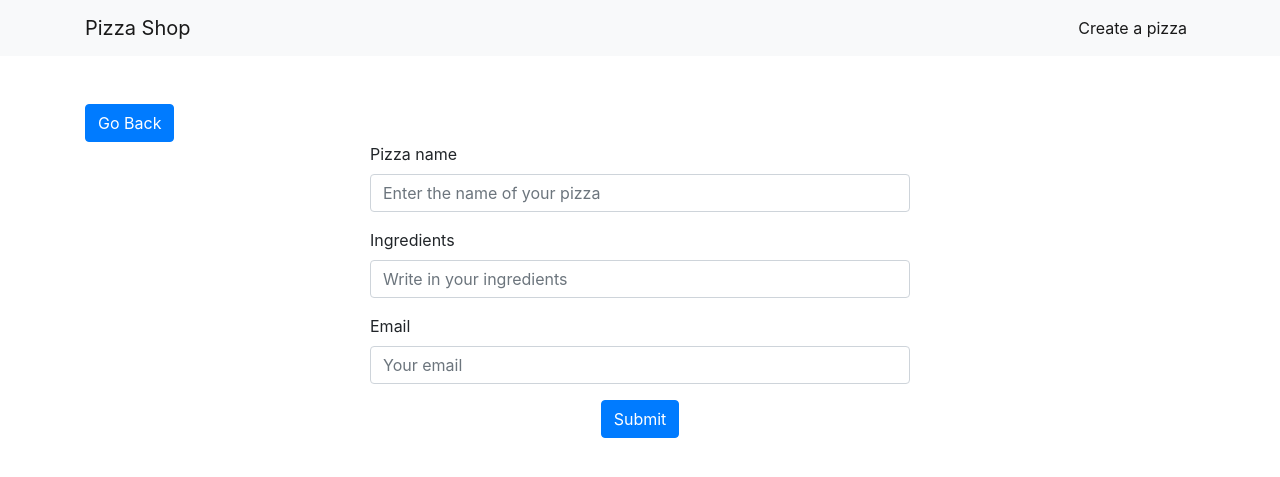
After one commit to KristianWEB/PizzaApp, a PHP site: template src/views/create.view.php in a window 1280 px wide. The commit adds this page. Shown: the top 477 px of the page. Run offline with PHP 8.4, Linux system fonts and the light colour scheme; the template is opened without the code that fills it, so the values that code supplies are empty.

Commit message:
added new MVC structure/basic form validation

```diff
--- a/index.php
+++ /dev/null
@@ -1,6 +0,0 @@
-<?php
-
-
-require 'vendor/autoload.php';
-
-require 'controllers/Controller.php';
--- a/controllers/Controller.php
+++ b/src/controllers/Controller.php
@@ -1,6 +1,5 @@
 <?php
 
-require 'models/database/Database.php';
 
 $database = new Database();
 $db = $database->connect();
@@ -12,4 +11,5 @@ $result = $recipe->displayData();
 $result = $result->fetchAll();
 
 
-require 'views/index.view.php';
+
+require_once( __DIR__.'/../views/index.view.php');
--- a/models/Recipe.php
+++ b/src/models/Recipe.php
@@ -23,4 +23,10 @@ class Recipe
 
         return $sql;
     }
+
+    // Here is where we should insert the data using the controller
+    public function insertData()
+    {
+
+    }
 }
--- /dev/null
+++ b/src/views/create.view.php
@@ -0,0 +1,106 @@
+<?php
+
+
+
+
+/**
+ * AS I CAN'T IMPLEMENT THE ROUTER RIGHT NOW I'VE CREATED A SIMPLE FORM VALIDATION
+ * JUST TO HAVE THAT SIMPLE THING COVERED . WE NEED TO SEND THE FORM DATA TO /controllers/FormController.php
+ *
+ *
+ *
+ * */
+
+
+
+
+
+
+$title = $email = $ingredients = '';
+$errors = ['pizzaName' => '', 'pizzaIngredients'=> '', 'pizzaEmail'=> ''];
+
+if(isset($_POST['submit'])) {
+
+    //check email
+
+
+    //check title
+    if (empty($_POST['pizzaName'])) {
+        $errors['pizzaName'] = "A title is required <br>";
+    } else {
+        $title = $_POST['pizzaName'];
+        if (!preg_match('/^[a-zA-Z\s]+$/', $title)) {
+            $errors['pizzaName'] = 'Title must be letters and spaces only';
+        }
+    }
+
+    //check ingredients
+    if (empty($_POST['pizzaIngredients'])) {
+        $errors['pizzaIngredients'] = "At least one ingredient is required <br>";
+    } else {
+        $ingredients = $_POST['pizzaIngredients'];
+        if (!preg_match('/^([a-zA-Z\s]+)(, \s*[a-zA-Z\s]*)*$/', $ingredients)) {
+            $errors['pizzaIngredients'] = 'Ingredients must be a comma separated list';
+        }
+    }
+
+
+    if (empty($_POST['pizzaEmail'])) {
+        $errors['pizzaName'] =  "Email is required<br>";
+    } else {
+        $email = $_POST['pizzaEmail'];
+        if (!filter_var($email, FILTER_VALIDATE_EMAIL)) {
+            $errors['pizzaEmail'] = 'Email must be a valid email address';
+        }
+    }
+
+
+} // end of post check
+
+
+?>
+
+
+
+
+
+<?php require 'partials/header.php' ?>
+
+
+
+<div class="container mt-5">
+    <button class="btn btn-primary">Go Back</button>
+    <div class="row d-flex justify-content-center">
+        <div class="col-lg-6">
+            <form method="POST" action="create.view.php">
+                <div class="form-group">
+                    <label for="pizzaName">Pizza name</label>
+                    <input type="text" class="form-control" name="pizzaName"  placeholder="Enter the name of your pizza" value="<?php echo htmlspecialchars($title) ?>" required>
+                    <div class="text-danger">
+                        <?php echo $errors['pizzaName']; ?>
+                    </div>
+                </div>
+                <div class="form-group">
+                    <label for="ingredients">Ingredients</label>
+                    <input type="text" class="form-control" name="pizzaIngredients" placeholder="Write in your ingredients" value="<?php echo htmlspecialchars($ingredients) ?>" required>
+                    <div class="text-danger">
+                        <?php echo $errors['pizzaIngredients']; ?>
+                    </div>
+                </div>
+                <div class="form-group">
+                    <label for="email">Email</label>
+                    <input type="text" class="form-control" name="pizzaEmail" placeholder="Your email" value="<?php echo htmlspecialchars($email) ?>" required>
+                    <div class="text-danger">
+                        <?php echo $errors['pizzaEmail']; ?>
+                    </div>
+
+                </div>
+                <button type="submit" class="btn btn-primary d-block m-auto " name="submit">Submit</button>
+        </div>
+            </form>
+        </div>
+    </div>
+</div>
+
+
+<?php require 'partials/footer.php' ?>
--- a/views/index.view.php
+++ b/src/views/index.view.php
@@ -1,4 +1,4 @@
-<?php require 'partials/header.php'?>
+<?php require 'partials/header.php' ?>
 
 
 <h1 class="text-center">Your Pizzas</h1>
@@ -24,4 +24,4 @@
 
 
 
-<?php require 'partials/footer.php'?>
+<?php require 'partials/footer.php' ?>
--- a/views/partials/header.php
+++ b/src/views/partials/header.php
@@ -28,7 +28,7 @@
         <div class="collapse navbar-collapse" id="navbarSupportedContent">
             <ul class="navbar-nav ml-auto">
                 <li class="nav-item active">
-                    <a class="nav-link" href="#">Create a pizza</a>
+                    <a class="nav-link" href="<?php  ?>">Create a pizza</a>
                 </li>
             </ul>
         </div>
```
Also changed, not shown: public/index.php (added, +40 -0 lines), src/controllers/FormController.php (added, +8 -0 lines), views/create.view.php (deleted, +0 -28 lines), src/models/database/Database.php (renamed from models/database/Database.php), src/views/partials/footer.php (renamed from views/partials/footer.php), 2 other files.
